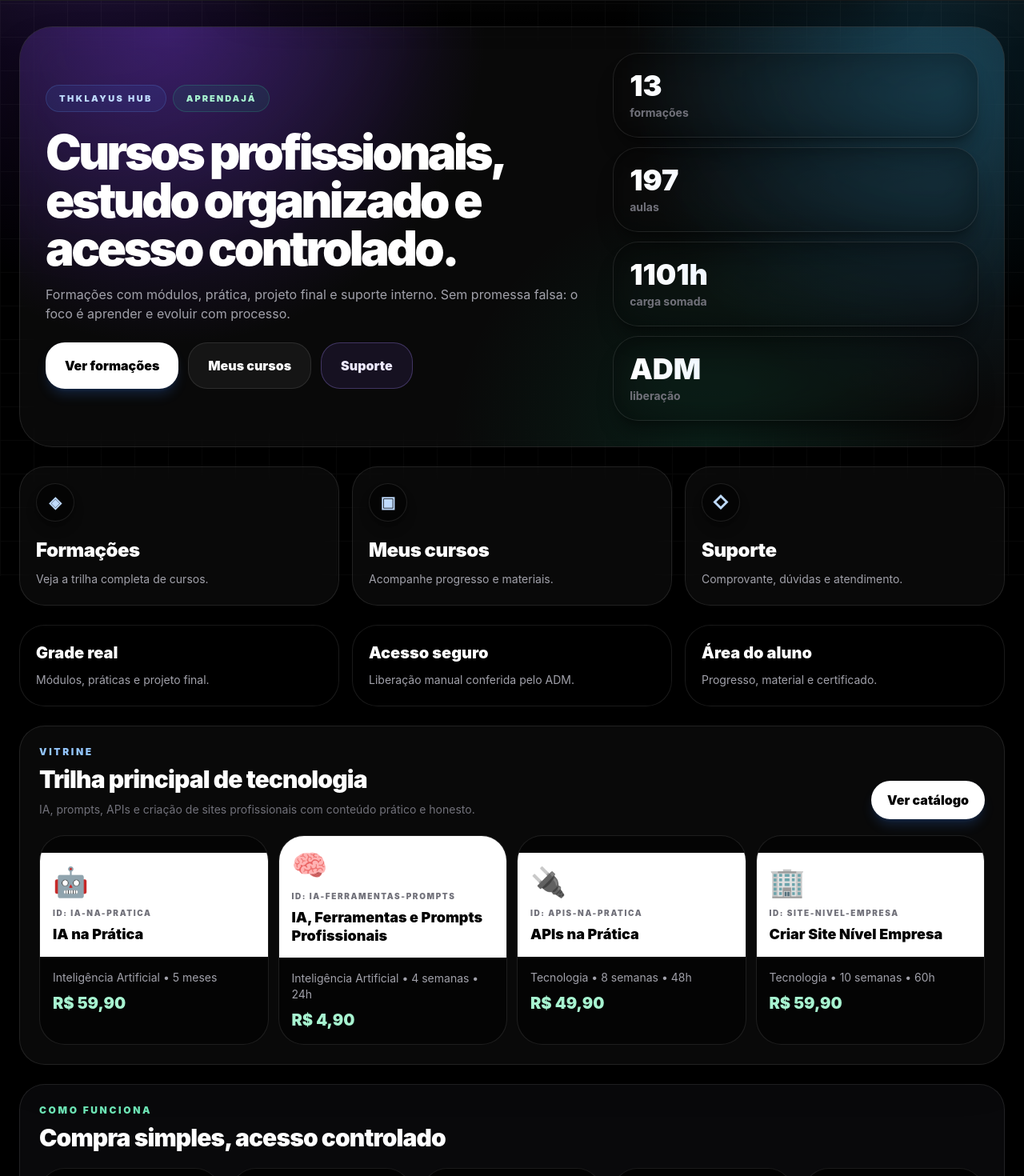
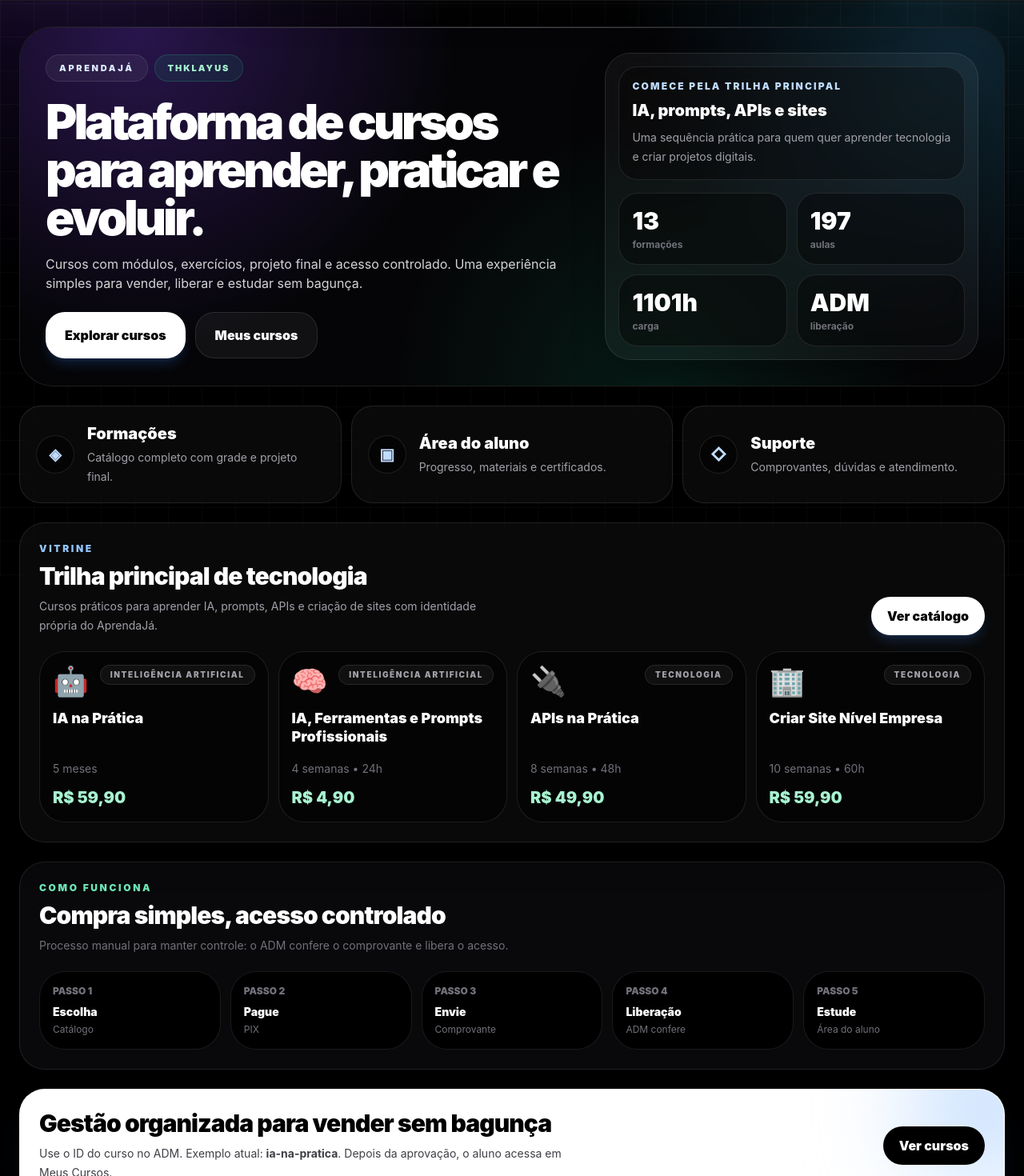
Before and after one commit to thiagodouglas19t-lang/Thklayus-hub, a React (Vite) app: page / in a window 1280 px wide. Shown: the part 80-1550 px from the top of the page at 80% size. Built offline with nearby package versions, Linux system fonts and the light colour scheme.

Commit message:
Refina home premium com identidade própria

```diff
--- a/src/pages/Home.tsx
+++ b/src/pages/Home.tsx
@@ -47,83 +47,68 @@ export default function Home({ setPage }: any) {
       .sort((a, b) => b.done - a.done)[0] ?? null;
   }, []);
 
-  const acoes = [
-    { title: "Formações", text: "Veja a trilha completa de cursos.", icon: "◈", page: "cursos" },
-    { title: "Meus cursos", text: resumoEstudo ? `Continue ${resumoEstudo.course.title}.` : "Acompanhe progresso e materiais.", icon: "▣", page: "estudo" },
-    { title: "Suporte", text: "Comprovante, dúvidas e atendimento.", icon: "◇", page: "suporte" },
+  const fluxo = [
+    ["Escolha", "Catálogo"],
+    ["Pague", "PIX"],
+    ["Envie", "Comprovante"],
+    ["Liberação", "ADM confere"],
+    ["Estude", "Área do aluno"],
   ];
 
-  const diferenciais = [
-    ["Grade real", "Módulos, práticas e projeto final."],
-    ["Acesso seguro", "Liberação manual conferida pelo ADM."],
-    ["Área do aluno", "Progresso, material e certificado."],
-  ];
-
-  const fluxo = ["Escolha", "Pague", "Envie", "ADM libera", "Estude"];
-
   return (
-    <div className="space-y-5 md:space-y-6">
-      <section className="relative overflow-hidden rounded-[2rem] border border-white/10 bg-white/[0.035] p-5 shadow-2xl shadow-black/40 backdrop-blur-xl md:rounded-[2.6rem] md:p-8">
-        <div className="pointer-events-none absolute inset-0 bg-[radial-gradient(circle_at_15%_0%,rgba(124,58,237,0.34),transparent_34%),radial-gradient(circle_at_95%_15%,rgba(56,189,248,0.20),transparent_32%),radial-gradient(circle_at_70%_100%,rgba(16,185,129,0.12),transparent_32%)]" />
-        <div className="relative grid gap-6 lg:grid-cols-[1.2fr_0.8fr] lg:items-center">
+    <div className="space-y-6">
+      <section className="relative overflow-hidden rounded-[2.6rem] border border-white/10 bg-[#050507] p-5 shadow-2xl shadow-black/50 md:p-8">
+        <div className="pointer-events-none absolute inset-0 bg-[radial-gradient(circle_at_12%_0%,rgba(124,58,237,0.30),transparent_34%),radial-gradient(circle_at_95%_10%,rgba(56,189,248,0.18),transparent_30%),radial-gradient(circle_at_65%_100%,rgba(16,185,129,0.13),transparent_36%)]" />
+        <div className="pointer-events-none absolute inset-x-0 top-0 h-px bg-gradient-to-r from-transparent via-white/30 to-transparent" />
+        <div className="relative grid gap-7 lg:grid-cols-[1.18fr_0.82fr] lg:items-center">
           <div>
             <div className="flex flex-wrap gap-2">
-              <span className="inline-flex rounded-full border border-blue-400/20 bg-blue-500/10 px-4 py-2 text-[11px] font-black uppercase tracking-[0.22em] text-blue-200">THKLAYUS HUB</span>
-              <span className="inline-flex rounded-full border border-emerald-400/20 bg-emerald-500/10 px-4 py-2 text-[11px] font-black uppercase tracking-[0.18em] text-emerald-200">AprendaJá</span>
+              <span className="inline-flex rounded-full border border-white/10 bg-white/[0.05] px-4 py-2 text-[11px] font-black uppercase tracking-[0.24em] text-blue-100">AprendaJá</span>
+              <span className="inline-flex rounded-full border border-emerald-400/20 bg-emerald-500/10 px-4 py-2 text-[11px] font-black uppercase tracking-[0.18em] text-emerald-200">THKLAYUS</span>
             </div>
-            <h2 className="mt-5 max-w-4xl text-4xl font-black leading-[1.01] tracking-[-0.06em] md:text-6xl">Cursos profissionais, estudo organizado e acesso controlado.</h2>
-            <p className="mt-4 max-w-2xl text-sm leading-7 text-zinc-400 md:text-base">Formações com módulos, prática, projeto final e suporte interno. Sem promessa falsa: o foco é aprender e evoluir com processo.</p>
-            {resumoEstudo && (
-              <div className="mt-5 rounded-[1.5rem] border border-emerald-400/20 bg-emerald-500/10 p-4">
+            <h2 className="mt-5 max-w-4xl text-4xl font-black leading-[1.01] tracking-[-0.065em] md:text-6xl">Plataforma de cursos para aprender, praticar e evoluir.</h2>
+            <p className="mt-4 max-w-2xl text-sm leading-7 text-zinc-300 md:text-base">Cursos com módulos, exercícios, projeto final e acesso controlado. Uma experiência simples para vender, liberar e estudar sem bagunça.</p>
+            <div className="mt-6 flex flex-wrap gap-3">
+              <button onClick={() => setPage("cursos")} className="rounded-2xl bg-white px-6 py-4 font-black text-black shadow-lg shadow-blue-500/20 transition hover:scale-[1.03] active:scale-95">Explorar cursos</button>
+              <button onClick={() => setPage("estudo")} className="rounded-2xl border border-white/10 bg-white/[0.05] px-6 py-4 font-black text-white transition hover:border-blue-400/40 hover:bg-blue-500/10 active:scale-95">{resumoEstudo ? "Continuar agora" : "Meus cursos"}</button>
+            </div>
+          </div>
+
+          <div className="rounded-[2rem] border border-white/10 bg-white/[0.045] p-4 shadow-2xl shadow-black/40 backdrop-blur-xl">
+            {resumoEstudo ? (
+              <div className="rounded-[1.5rem] border border-emerald-400/20 bg-emerald-500/10 p-4">
                 <p className="text-xs font-black uppercase tracking-[0.18em] text-emerald-200">Continuar de onde parou</p>
-                <div className="mt-2 flex flex-wrap items-center justify-between gap-3">
-                  <div>
-                    <h3 className="text-lg font-black text-white md:text-xl">{resumoEstudo.course.title}</h3>
-                    <p className="mt-1 text-sm text-emerald-50/70">{resumoEstudo.aula ? `Última aula: ${resumoEstudo.aula}` : `${resumoEstudo.done}/${resumoEstudo.total} aulas concluídas`}</p>
-                  </div>
-                  <span className="rounded-2xl bg-white px-4 py-2 text-sm font-black text-black">{resumoEstudo.percent}%</span>
-                </div>
-                <div className="mt-3 h-2 overflow-hidden rounded-full bg-white/10"><div className="h-full rounded-full bg-emerald-300" style={{ width: `${resumoEstudo.percent}%` }} /></div>
+                <h3 className="mt-2 text-xl font-black text-white">{resumoEstudo.course.title}</h3>
+                <p className="mt-1 text-sm leading-6 text-emerald-50/70">{resumoEstudo.aula ? `Última aula: ${resumoEstudo.aula}` : `${resumoEstudo.done}/${resumoEstudo.total} aulas concluídas`}</p>
+                <div className="mt-4 flex items-center gap-3"><div className="h-2 flex-1 overflow-hidden rounded-full bg-white/10"><div className="h-full rounded-full bg-emerald-300" style={{ width: `${resumoEstudo.percent}%` }} /></div><span className="text-sm font-black text-white">{resumoEstudo.percent}%</span></div>
+              </div>
+            ) : (
+              <div className="rounded-[1.5rem] border border-white/10 bg-black/35 p-4">
+                <p className="text-xs font-black uppercase tracking-[0.18em] text-blue-200">Comece pela trilha principal</p>
+                <h3 className="mt-2 text-xl font-black text-white">IA, prompts, APIs e sites</h3>
+                <p className="mt-2 text-sm leading-6 text-zinc-400">Uma sequência prática para quem quer aprender tecnologia e criar projetos digitais.</p>
               </div>
             )}
-            <div className="mt-6 grid gap-3 sm:flex sm:flex-wrap">
-              <button onClick={() => setPage("cursos")} className="rounded-2xl bg-white px-6 py-4 font-black text-black shadow-lg shadow-blue-500/20 transition hover:scale-[1.03] active:scale-95">Ver formações</button>
-              <button onClick={() => setPage("estudo")} className="rounded-2xl border border-white/10 bg-white/[0.05] px-6 py-4 font-black text-white transition hover:border-blue-400/40 hover:bg-blue-500/10 active:scale-95">{resumoEstudo ? "Continuar agora" : "Meus cursos"}</button>
-              <button onClick={() => setPage("suporte")} className="rounded-2xl border border-violet-400/30 bg-violet-500/10 px-6 py-4 font-black text-violet-100 transition hover:bg-violet-500/20 active:scale-95">Suporte</button>
+            <div className="mt-4 grid grid-cols-2 gap-3">
+              {[[`${professionalCourses.length}`, "formações"], [`${totalAulas}`, "aulas"], [`${totalHoras}h`, "carga"], ["ADM", "liberação"]].map(([valor, label]) => (
+                <div key={label} className="rounded-2xl border border-white/10 bg-black/40 p-4">
+                  <p className="text-2xl font-black text-white md:text-3xl">{valor}</p>
+                  <p className="mt-1 text-xs font-bold text-zinc-500">{label}</p>
+                </div>
+              ))}
             </div>
-          </div>
-          <div className="grid grid-cols-2 gap-3 lg:grid-cols-1">
-            {[[`${professionalCourses.length}`, "formações"], [`${totalAulas}`, "aulas"], [`${totalHoras}h`, "carga somada"], ["ADM", "liberação"]].map(([valor, label]) => (
-              <div key={label} className="rounded-3xl border border-white/10 bg-black/40 p-4 shadow-xl shadow-black/30 backdrop-blur-xl md:p-5">
-                <p className="bg-gradient-to-r from-white to-blue-200 bg-clip-text text-3xl font-black text-transparent md:text-4xl">{valor}</p>
-                <p className="mt-1 text-xs font-bold text-zinc-500 md:text-sm">{label}</p>
-              </div>
-            ))}
           </div>
         </div>
       </section>
 
-      <section className="grid gap-3 md:grid-cols-3 md:gap-4">
-        {acoes.map((item) => (
-          <button key={item.title} onClick={() => setPage(item.page)} className="group relative overflow-hidden rounded-[1.6rem] border border-white/10 bg-white/[0.035] p-4 text-left shadow-xl shadow-black/20 backdrop-blur-xl transition hover:-translate-y-1 hover:border-blue-400/40 active:scale-[0.99] md:rounded-[2rem] md:p-5">
-            <div className="pointer-events-none absolute inset-0 bg-gradient-to-br from-blue-500/12 to-violet-500/8 opacity-80 transition group-hover:opacity-100" />
-            <div className="relative flex items-center gap-4 md:block">
-              <div className="grid h-11 w-11 shrink-0 place-items-center rounded-2xl border border-white/10 bg-black/50 text-xl font-black text-blue-200 shadow-lg shadow-black/30 md:h-12 md:w-12">{item.icon}</div>
-              <div>
-                <h3 className="text-xl font-black tracking-[-0.02em] md:mt-5 md:text-2xl">{item.title}</h3>
-                <p className="mt-1 text-sm leading-6 text-zinc-400 md:mt-2">{item.text}</p>
-              </div>
+      <section className="grid gap-3 md:grid-cols-3">
+        {[["Formações", "Catálogo completo com grade e projeto final.", "◈", "cursos"], ["Área do aluno", "Progresso, materiais e certificados.", "▣", "estudo"], ["Suporte", "Comprovantes, dúvidas e atendimento.", "◇", "suporte"]].map(([title, text, icon, page]) => (
+          <button key={title} onClick={() => setPage(page)} className="group relative overflow-hidden rounded-[1.7rem] border border-white/10 bg-white/[0.035] p-5 text-left shadow-xl shadow-black/20 backdrop-blur-xl transition hover:-translate-y-1 hover:border-blue-400/40 active:scale-[0.99]">
+            <div className="relative flex items-center gap-4">
+              <div className="grid h-12 w-12 shrink-0 place-items-center rounded-2xl border border-white/10 bg-black/50 text-xl font-black text-blue-200">{icon}</div>
+              <div><h3 className="text-xl font-black">{title}</h3><p className="mt-1 text-sm leading-6 text-zinc-400">{text}</p></div>
             </div>
           </button>
-        ))}
-      </section>
-
-      <section className="grid gap-3 md:grid-cols-3 md:gap-4">
-        {diferenciais.map(([title, text]) => (
-          <div key={title} className="rounded-[1.5rem] border border-white/10 bg-black/35 p-4 shadow-xl shadow-black/20 md:rounded-[2rem] md:p-5">
-            <h3 className="text-lg font-black text-white md:text-xl">{title}</h3>
-            <p className="mt-2 text-sm leading-6 text-zinc-400">{text}</p>
-          </div>
         ))}
       </section>
 
@@ -132,21 +117,18 @@ export default function Home({ setPage }: any) {
           <div>
             <p className="text-xs font-black uppercase tracking-[0.22em] text-blue-300">Vitrine</p>
             <h3 className="mt-2 text-3xl font-black tracking-[-0.03em]">Trilha principal de tecnologia</h3>
-            <p className="mt-2 max-w-xl text-sm leading-6 text-zinc-500">IA, prompts, APIs e criação de sites profissionais com conteúdo prático e honesto.</p>
+            <p className="mt-2 max-w-xl text-sm leading-6 text-zinc-400">Cursos práticos para aprender IA, prompts, APIs e criação de sites com identidade própria do AprendaJá.</p>
           </div>
           <button onClick={() => setPage("cursos")} className="rounded-2xl bg-white px-5 py-3 font-black text-black shadow-lg shadow-blue-500/20 transition active:scale-95">Ver catálogo</button>
         </div>
         <div className="mt-5 grid gap-3 sm:grid-cols-2 md:grid-cols-4">
           {populares.map((course) => (
             <button key={course.id} onClick={() => setPage("cursos")} className="group overflow-hidden rounded-3xl border border-white/10 bg-black/45 text-left transition hover:-translate-y-1 hover:border-blue-300/40 active:scale-[0.99]">
-              <div className="bg-white p-4 text-black">
-                <p className="text-4xl transition group-hover:scale-110">{course.hero}</p>
-                <p className="mt-3 break-all text-[10px] font-black uppercase tracking-[0.16em] text-zinc-500">ID: {course.id}</p>
-                <h4 className="mt-2 text-lg font-black leading-tight">{course.title}</h4>
-              </div>
               <div className="p-4">
-                <p className="text-sm text-zinc-400">{course.category} • {course.duration}</p>
-                <p className="mt-2 text-xl font-black text-emerald-200">{course.price}</p>
+                <div className="flex items-start justify-between gap-3"><p className="text-4xl transition group-hover:scale-110">{course.hero}</p><span className="rounded-full border border-white/10 bg-white/[0.05] px-3 py-1 text-[10px] font-black uppercase tracking-[0.16em] text-zinc-400">{course.category}</span></div>
+                <h4 className="mt-4 min-h-14 text-lg font-black leading-tight text-white">{course.title}</h4>
+                <p className="mt-2 text-sm text-zinc-500">{course.duration}</p>
+                <p className="mt-3 text-xl font-black text-emerald-200">{course.price}</p>
               </div>
             </button>
           ))}
@@ -156,11 +138,13 @@ export default function Home({ setPage }: any) {
       <section className="rounded-[2rem] border border-white/10 bg-zinc-950 p-5 shadow-2xl shadow-black/30 md:p-6">
         <p className="text-xs font-black uppercase tracking-[0.22em] text-emerald-300">Como funciona</p>
         <h3 className="mt-2 text-3xl font-black tracking-[-0.03em]">Compra simples, acesso controlado</h3>
+        <p className="mt-2 text-sm leading-6 text-zinc-500">Processo manual para manter controle: o ADM confere o comprovante e libera o acesso.</p>
         <div className="mt-5 grid grid-cols-2 gap-3 md:grid-cols-5">
-          {fluxo.map((item, index) => (
-            <div key={item} className="rounded-2xl border border-white/10 bg-black p-4 md:rounded-3xl">
+          {fluxo.map(([title, subtitle], index) => (
+            <div key={title} className="rounded-2xl border border-white/10 bg-black p-4 md:rounded-3xl">
               <p className="text-[10px] font-black text-zinc-500 md:text-xs">PASSO {index + 1}</p>
-              <p className="mt-2 text-sm font-black text-white">{item}</p>
+              <p className="mt-2 text-sm font-black text-white">{title}</p>
+              <p className="mt-1 text-xs text-zinc-500">{subtitle}</p>
             </div>
           ))}
         </div>
@@ -170,13 +154,10 @@ export default function Home({ setPage }: any) {
         <div className="pointer-events-none absolute -right-16 -top-16 h-44 w-44 rounded-full bg-blue-200 blur-3xl" />
         <div className="relative flex flex-wrap items-center justify-between gap-4">
           <div>
-            <h3 className="text-3xl font-black tracking-[-0.03em]">Compra e liberação organizadas</h3>
+            <h3 className="text-3xl font-black tracking-[-0.03em]">Gestão organizada para vender sem bagunça</h3>
             <p className="mt-2 max-w-2xl text-sm leading-6 text-zinc-700">Use o ID do curso no ADM. Exemplo atual: <b>{cursoExemplo?.id}</b>. Depois da aprovação, o aluno acessa em Meus Cursos.</p>
           </div>
-          <div className="flex flex-wrap gap-3">
-            <button onClick={() => setPage("cursos")} className="rounded-2xl bg-black px-5 py-3 font-black text-white">Ver IDs</button>
-            <button onClick={() => setPage("chat")} className="rounded-2xl border border-zinc-300 px-5 py-3 font-black">Ver chat</button>
-          </div>
+          <button onClick={() => setPage("cursos")} className="rounded-2xl bg-black px-5 py-3 font-black text-white">Ver cursos</button>
         </div>
       </section>
     </div>
```
